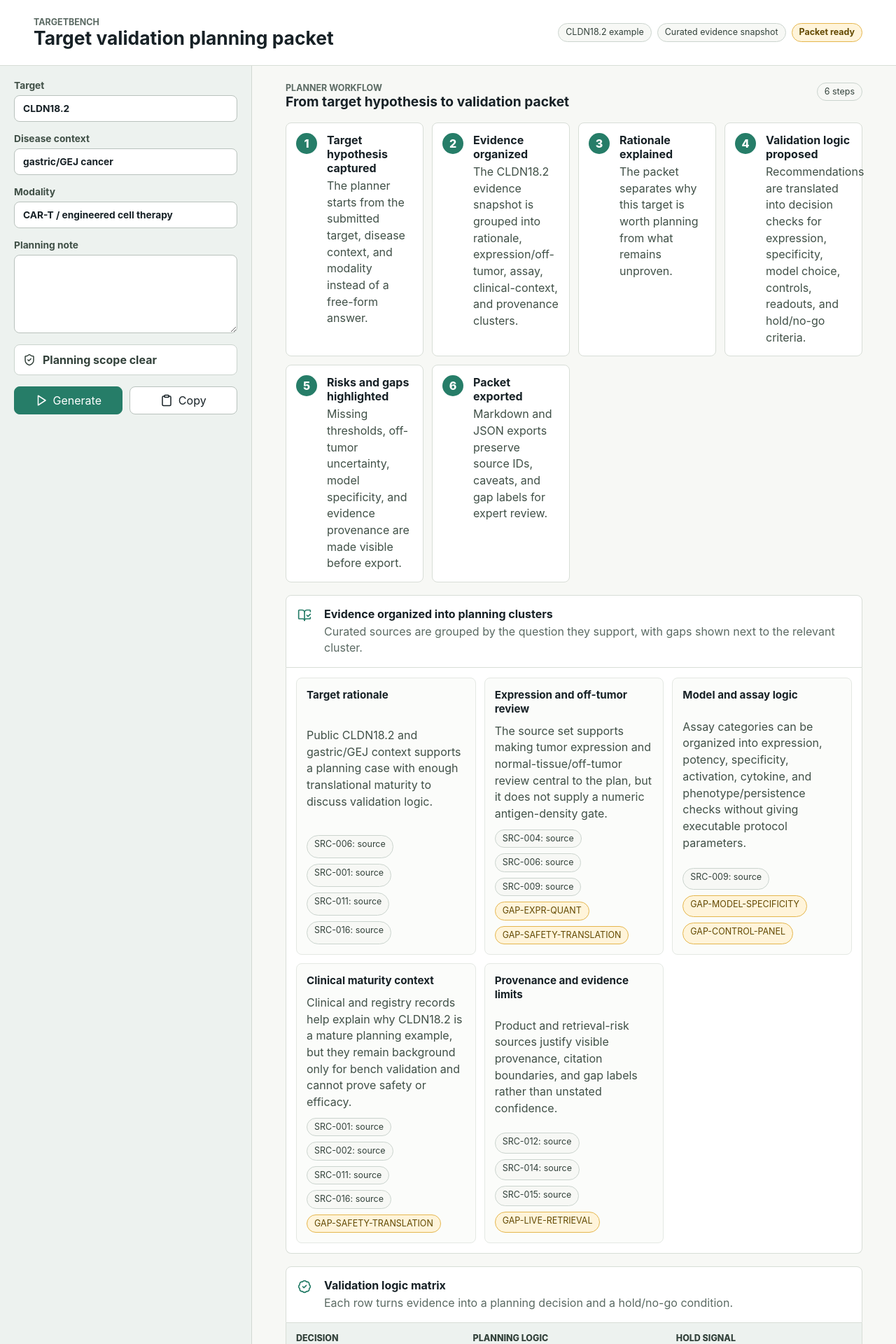
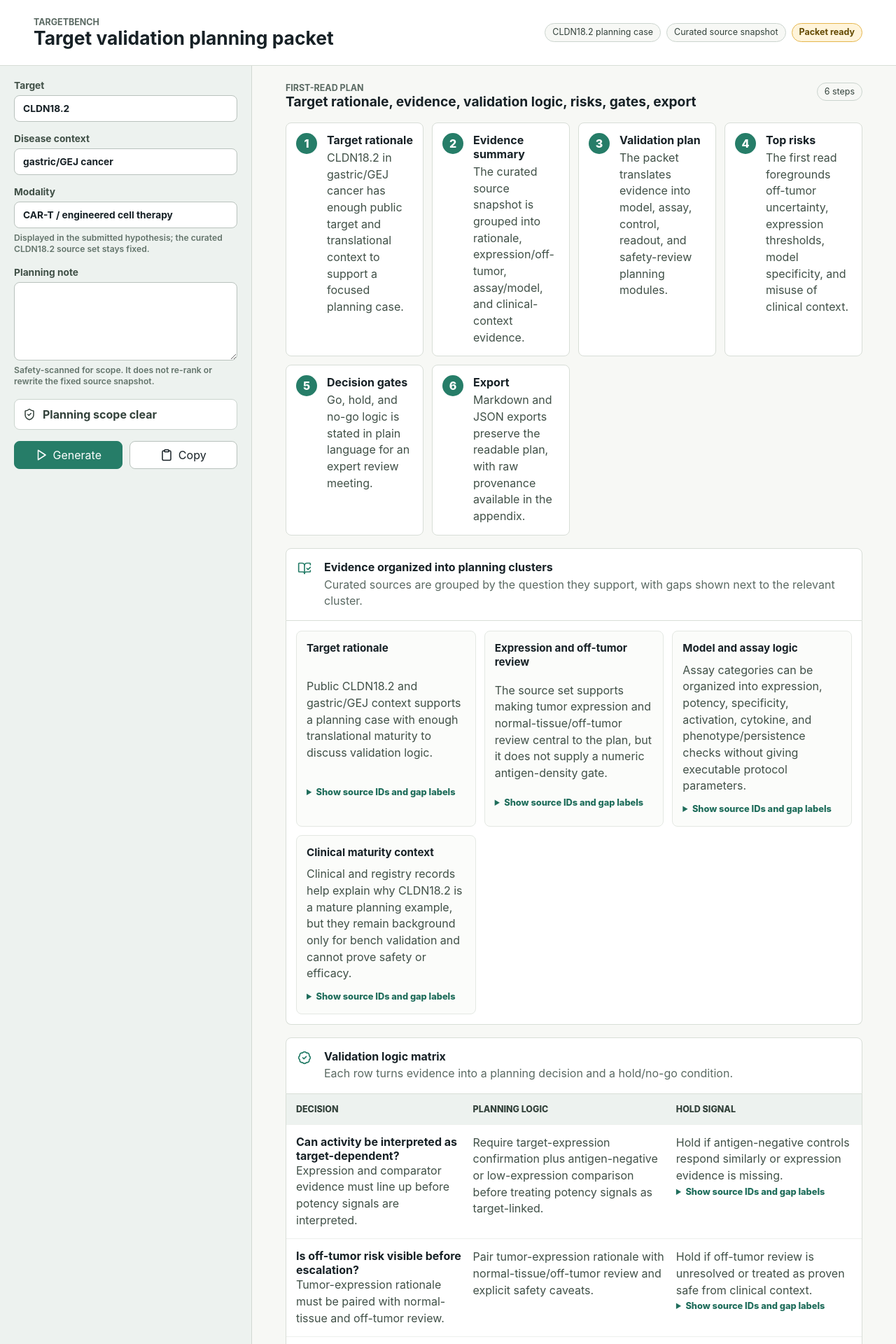
Before and after one commit to botnotstrawberry/AIxBio_hackathon, a React (Vite) app: page / in a window 1280 px wide. Shown: the top 1920 px of the page at 70% size. Built offline with nearby package versions, Linux system fonts and the light colour scheme.

Commit message:
feat: refine judge-readable demo packet

```diff
--- a/src/main.tsx
+++ b/src/main.tsx
@@ -94,8 +94,8 @@ function App() {
           <h1>Target validation planning packet</h1>
         </div>
         <div className="status-strip" aria-label="Run status">
-          <span>CLDN18.2 example</span>
-          <span>Curated evidence snapshot</span>
+          <span>CLDN18.2 planning case</span>
+          <span>Curated source snapshot</span>
           <strong>{packetStatusLabel(packet)}</strong>
         </div>
       </header>
@@ -113,10 +113,12 @@ function App() {
           <label>
             <span>Modality</span>
             <input value={modality} onChange={(event) => setModality(event.target.value)} />
+            <small>Displayed in the submitted hypothesis; the curated CLDN18.2 source set stays fixed.</small>
           </label>
           <label>
             <span>Planning note</span>
             <textarea value={prompt} onChange={(event) => setPrompt(event.target.value)} />
+            <small>Safety-scanned for scope. It does not re-rank or rewrite the fixed source snapshot.</small>
           </label>
 
           <div className="guardrail-preview">
@@ -187,8 +189,8 @@ function WorkflowView({ packet }: { packet: Packet }) {
     <div className="workflow-view">
       <div className="packet-heading">
         <div>
-          <div className="eyebrow">Planner workflow</div>
-          <h2>From target hypothesis to validation packet</h2>
+          <div className="eyebrow">First-read plan</div>
+          <h2>Target rationale, evidence, validation logic, risks, gates, export</h2>
         </div>
         <span className="count-pill">{packet.workflowSteps.length} steps</span>
       </div>
@@ -208,6 +210,8 @@ function WorkflowView({ packet }: { packet: Packet }) {
       <EvidenceClusters packet={packet} />
       <ValidationLogicMatrix packet={packet} />
       <TopRisks packet={packet} />
+      <DecisionGates packet={packet} />
+      <ExportSummary />
     </div>
   );
 }
@@ -227,7 +231,7 @@ function EvidenceClusters({ packet }: { packet: Packet }) {
           <article className="cluster-card" key={cluster.id}>
             <h4>{cluster.title}</h4>
             <p>{cluster.summary}</p>
-            <ReferenceRow
+            <ProvenanceDetails
               refs={cluster.sourceIds.map((id: string) => ({ id, role: "source" }))}
               gaps={cluster.gapLabels}
             />
@@ -258,13 +262,16 @@ function ValidationLogicMatrix({ packet }: { packet: Packet }) {
           <div className="matrix-row" key={row.id}>
             <div>
               <strong>{row.decisionPoint}</strong>
-              <ReferenceRow
+              <p>{row.evidenceSummary}</p>
+            </div>
+            <p>{row.planningLogic}</p>
+            <div>
+              <p>{row.gate}</p>
+              <ProvenanceDetails
                 refs={row.evidenceIds.map((id: string) => ({ id, role: "evidence" }))}
                 gaps={row.gapLabels}
               />
             </div>
-            <p>{row.planningLogic}</p>
-            <p>{row.gate}</p>
           </div>
         ))}
       </div>
@@ -289,9 +296,43 @@ function TopRisks({ packet }: { packet: Packet }) {
             <p>{risk.whyItMatters}</p>
             <strong>Next action</strong>
             <p>{risk.nextAction}</p>
-            <ReferenceRow refs={risk.evidenceRefs} gaps={risk.gapLabels} />
+            <ProvenanceDetails refs={risk.evidenceRefs} gaps={risk.gapLabels} />
           </article>
         ))}
+      </div>
+    </section>
+  );
+}
+
+function DecisionGates({ packet }: { packet: Packet }) {
+  return (
+    <section className="gate-section" aria-label="Decision gates">
+      <div className="section-title compact-title">
+        <ShieldCheck size={20} aria-hidden="true" />
+        <div>
+          <h3>Decision gates</h3>
+          <p>Plain-language go, hold, and no-go outcomes for an expert review meeting.</p>
+        </div>
+      </div>
+      <div className="gate-grid">
+        {packet.decisionGates.map((gate: any) => (
+          <article className="gate-card" key={gate.id}>
+            <strong>{gate.label}</strong>
+            <p>{gate.summary}</p>
+          </article>
+        ))}
+      </div>
+    </section>
+  );
+}
+
+function ExportSummary() {
+  return (
+    <section className="export-summary" aria-label="Export summary">
+      <FileText size={20} aria-hidden="true" />
+      <div>
+        <h3>Export</h3>
+        <p>Markdown and JSON exports keep the readable plan first, then place source records and gap labels in an appendix.</p>
       </div>
     </section>
   );
@@ -369,7 +410,7 @@ function PacketView({ packet }: { packet: Packet }) {
                 {section.recommendations.map((recommendation: any) => (
                   <div className="recommendation" key={recommendation.id}>
                     <p>{recommendation.text}</p>
-                    <ReferenceRow refs={recommendation.evidenceRefs} gaps={recommendation.gapLabels} />
+                    <ProvenanceDetails refs={recommendation.evidenceRefs} gaps={recommendation.gapLabels} />
                     {recommendation.caveats.length > 0 && (
                       <div className="caveat-row">
                         {recommendation.caveats.map((caveat: string) => (
@@ -401,7 +442,7 @@ function EvidenceView({ packet }: { packet: Packet }) {
       <div className="packet-heading">
         <div>
           <div className="eyebrow">Evidence ledger</div>
-          <h2>Source provenance and usage labels</h2>
+          <h2>Evidence summary with expandable source records</h2>
         </div>
         <span className="count-pill">{packet.sourceLedger.sources.length} sources</span>
       </div>
@@ -410,11 +451,17 @@ function EvidenceView({ packet }: { packet: Packet }) {
         {packet.sourceLedger.sources.map((source: any) => (
           <article className="source-card" key={source.id}>
             <div className="source-card-head">
-              <strong>{source.id}</strong>
+              <strong>Source record</strong>
               <span>{source.usageLabel}</span>
             </div>
             <p>{source.citeFor}</p>
+            <details className="source-details">
+              <summary>Show raw provenance</summary>
               <dl>
+                <div>
+                  <dt>Source ID</dt>
+                  <dd>{source.id}</dd>
+                </div>
                 <div>
                   <dt>Locator</dt>
                   <dd>{source.locator}</dd>
@@ -424,6 +471,7 @@ function EvidenceView({ packet }: { packet: Packet }) {
                   <dd>{source.doNotCiteFor}</dd>
                 </div>
               </dl>
+            </details>
           </article>
         ))}
       </div>
@@ -548,6 +596,22 @@ function ReferenceRow({
   );
 }
 
+function ProvenanceDetails({
+  refs,
+  gaps
+}: {
+  refs: Array<{ id: string; role: string }>;
+  gaps: string[];
+}) {
+  if ((!refs || refs.length === 0) && (!gaps || gaps.length === 0)) return null;
+  return (
+    <details className="provenance-details">
+      <summary>Show source IDs and gap labels</summary>
+      <ReferenceRow refs={refs || []} gaps={gaps || []} />
+    </details>
+  );
+}
+
 function pickSectionIcon(key: string) {
   if (key.includes("safety") || key.includes("off_tumor")) return iconMap.safety;
   if (key.includes("assay") || key.includes("readouts") || key.includes("model")) return iconMap.assay;
--- a/src/styles.css
+++ b/src/styles.css
@@ -171,6 +171,13 @@ label {
   font-weight: 700;
 }
 
+label small {
+  color: #63746b;
+  font-size: 0.76rem;
+  font-weight: 600;
+  line-height: 1.35;
+}
+
 input,
 textarea {
   width: 100%;
@@ -337,6 +344,8 @@ textarea {
 .cluster-card p,
 .matrix-row p,
 .risk-card p,
+.gate-card p,
+.export-summary p,
 .unsupported-card p {
   color: #405047;
   line-height: 1.48;
@@ -344,12 +353,14 @@ textarea {
 
 .cluster-section,
 .matrix-section,
-.risk-section {
+.risk-section,
+.gate-section {
   display: grid;
 }
 
 .cluster-grid,
-.risk-grid {
+.risk-grid,
+.gate-grid {
   display: grid;
   grid-template-columns: repeat(auto-fit, minmax(250px, 1fr));
   gap: 12px;
@@ -361,13 +372,33 @@ textarea {
 }
 
 .cluster-card,
-.risk-card {
+.risk-card,
+.gate-card {
   border: 1px solid #e4e8e3;
   border-radius: 8px;
   background: #fbfcfa;
   padding: 14px;
   display: grid;
   gap: 10px;
+}
+
+.gate-card strong {
+  font-size: 1.02rem;
+}
+
+.export-summary {
+  border: 1px solid #d8ded7;
+  border-radius: 8px;
+  background: #ffffff;
+  padding: 16px;
+  display: grid;
+  grid-template-columns: 28px minmax(0, 1fr);
+  gap: 10px;
+}
+
+.export-summary svg {
+  color: #267d68;
+  margin-top: 2px;
 }
 
 .validation-matrix {
@@ -451,9 +482,29 @@ textarea {
 }
 
 .source-card p,
-.source-card dd {
+.source-card dd,
+.provenance-details,
+.source-details {
   color: #405047;
   line-height: 1.45;
+}
+
+.provenance-details,
+.source-details {
+  margin-top: 2px;
+}
+
+.provenance-details summary,
+.source-details summary {
+  color: #1f6d5b;
+  cursor: pointer;
+  font-size: 0.8rem;
+  font-weight: 800;
+}
+
+.provenance-details .reference-row,
+.source-details dl {
+  margin-top: 8px;
 }
 
 dl {
--- a/src/targetbench-core.mjs
+++ b/src/targetbench-core.mjs
@@ -133,27 +133,19 @@ const sourceLedger = Object.freeze({
     },
     {
       id: "SRC-012",
-      usageLabel: "Provenance design context",
-      citeFor: "Scientific workflow retrieval and provenance-oriented product requirements.",
+      usageLabel: "Evidence-tracking context",
+      citeFor: "Why the packet separates source records from conclusions and keeps citation boundaries visible.",
       doNotCiteFor: "Do not cite as evidence that TargetBench recommendations are biologically correct.",
       locator: "PMID:41206112; PMCID:PMC12596265; DOI:10.1093/bib/bbaf571; https://europepmc.org/article/MED/41206112",
       linkedIds: ["DQ-004", "DQ-005"]
     },
     {
       id: "SRC-014",
-      usageLabel: "RAG risk and gap-label motivation",
-      citeFor: "RAG hallucination risk and multi-evidence refinement motivation.",
+      usageLabel: "Evidence-synthesis limitation context",
+      citeFor: "Why uncertain or incomplete evidence should be labeled instead of converted into overconfident conclusions.",
       doNotCiteFor: "Do not cite as proving TargetBench is hallucination-free.",
       locator: "PMID:41132171; PMCID:PMC12540348; DOI:10.3389/fpubh.2025.1635381; https://europepmc.org/article/MED/41132171",
       linkedIds: ["DQ-004", "DQ-005"]
-    },
-    {
-      id: "SRC-015",
-      usageLabel: "Optional API feasibility only",
-      citeFor: "Implementation feasibility for PubMed/NCBI source-adapter and provenance identifiers.",
-      doNotCiteFor: "Do not cite as biomedical evidence about target validation.",
-      locator: "NCBI Bookshelf E-utilities documentation: https://www.ncbi.nlm.nih.gov/books/NBK25501/",
-      linkedIds: ["DQ-005"]
     },
     {
       id: "SRC-016",
@@ -209,33 +201,33 @@ const gapLabels = Object.freeze([
 const workflowSteps = Object.freeze([
   {
     id: "workflow-input",
-    label: "Target hypothesis captured",
-    summary: "The planner starts from the submitted target, disease context, and modality instead of a free-form answer."
+    label: "Target rationale",
+    summary: "CLDN18.2 in gastric/GEJ cancer has enough public target and translational context to support a focused planning case."
   },
   {
     id: "workflow-evidence",
-    label: "Evidence organized",
-    summary: "The CLDN18.2 evidence snapshot is grouped into rationale, expression/off-tumor, assay, clinical-context, and provenance clusters."
+    label: "Evidence summary",
+    summary: "The curated source snapshot is grouped into rationale, expression/off-tumor, assay/model, and clinical-context evidence."
   },
   {
     id: "workflow-rationale",
-    label: "Rationale explained",
-    summary: "The packet separates why this target is worth planning from what remains unproven."
+    label: "Validation plan",
+    summary: "The packet translates evidence into model, assay, control, readout, and safety-review planning modules."
   },
   {
     id: "workflow-validation",
-    label: "Validation logic proposed",
-    summary: "Recommendations are translated into decision checks for expression, specificity, model choice, controls, readouts, and hold/no-go criteria."
+    label: "Top risks",
+    summary: "The first read foregrounds off-tumor uncertainty, expression thresholds, model specificity, and misuse of clinical context."
   },
   {
     id: "workflow-risks",
-    label: "Risks and gaps highlighted",
-    summary: "Missing thresholds, off-tumor uncertainty, model specificity, and evidence provenance are made visible before export."
+    label: "Decision gates",
+    summary: "Go, hold, and no-go logic is stated in plain language for an expert review meeting."
   },
   {
     id: "workflow-export",
-    label: "Packet exported",
-    summary: "Markdown and JSON exports preserve source IDs, caveats, and gap labels for expert review."
+    label: "Export",
+    summary: "Markdown and JSON exports preserve the readable plan, with raw provenance available in the appendix."
   }
 ]);
 
@@ -267,13 +259,6 @@ const evidenceClusters = Object.freeze([
     summary: "Clinical and registry records help explain why CLDN18.2 is a mature planning example, but they remain background only for bench validation and cannot prove safety or efficacy.",
     sourceIds: ["SRC-001", "SRC-002", "SRC-011", "SRC-016"],
     gapLabels: ["GAP-SAFETY-TRANSLATION"]
-  },
-  {
-    id: "cluster-provenance",
-    title: "Provenance and evidence limits",
-    summary: "Product and retrieval-risk sources justify visible provenance, citation boundaries, and gap labels rather than unstated confidence.",
-    sourceIds: ["SRC-012", "SRC-014", "SRC-015"],
-    gapLabels: ["GAP-LIVE-RETRIEVAL"]
   }
 ]);
 
@@ -281,6 +266,7 @@ const validationLogicMatrix = Object.freeze([
   {
     id: "VAL-001",
     decisionPoint: "Can activity be interpreted as target-dependent?",
+    evidenceSummary: "Expression and comparator evidence must line up before potency signals are interpreted.",
     planningLogic: "Require target-expression confirmation plus antigen-negative or low-expression comparison before treating potency signals as target-linked.",
     evidenceIds: ["CLAIM-002", "CLAIM-003", "SRC-009"],
     gate: "Hold if antigen-negative controls respond similarly or expression evidence is missing.",
@@ -289,6 +275,7 @@ const validationLogicMatrix = Object.freeze([
   {
     id: "VAL-002",
     decisionPoint: "Is off-tumor risk visible before escalation?",
+    evidenceSummary: "Tumor-expression rationale must be paired with normal-tissue and off-tumor review.",
     planningLogic: "Pair tumor-expression rationale with normal-tissue/off-tumor review and explicit safety caveats.",
     evidenceIds: ["CLAIM-004", "DQ-004", "SRC-004"],
     gate: "Hold if off-tumor review is unresolved or treated as proven safe from clinical context.",
@@ -297,6 +284,7 @@ const validationLogicMatrix = Object.freeze([
   {
     id: "VAL-003",
     decisionPoint: "Are model systems credible enough for first-pass planning?",
+    evidenceSummary: "Model classes should include target-positive, target-negative, and off-tumor-relevant comparison categories.",
     planningLogic: "Use gastric/GEJ model classes with target-positive, target-negative, and off-tumor-relevant comparator categories.",
     evidenceIds: ["CLAIM-002", "CLAIM-003", "SRC-009"],
     gate: "Hold if the model panel is a single positive context with no specificity comparator.",
@@ -305,18 +293,11 @@ const validationLogicMatrix = Object.freeze([
   {
     id: "VAL-004",
     decisionPoint: "Do controls make the result interpretable?",
+    evidenceSummary: "Controls must separate antigen-dependent signal from background or nonspecific activity.",
     planningLogic: "Track target-positive, target-negative, non-targeted or mock-engineered, irrelevant-antigen, assay-background, and off-tumor comparison controls.",
     evidenceIds: ["CLAIM-003", "CLAIM-009", "SRC-009"],
     gate: "Hold if control identity or acceptance logic is missing from expert review.",
     gapLabels: ["GAP-CONTROL-PANEL"]
-  },
-  {
-    id: "VAL-005",
-    decisionPoint: "Can the exported packet be audited?",
-    planningLogic: "Attach source IDs, caveats, and gap labels to recommendations so users can see what is supported, contextual, or missing.",
-    evidenceIds: ["CLAIM-007", "CLAIM-008", "SRC-012", "SRC-014"],
-    gate: "Hold if recommendations are uncited or clinical context is used as bench proof.",
-    gapLabels: ["GAP-LIVE-RETRIEVAL"]
   }
 ]);
 
@@ -347,11 +328,29 @@ const topRisks = Object.freeze([
   },
   {
     id: "RISK-004",
-    title: "Curated evidence is not a systematic review",
-    whyItMatters: "The packet is reproducible and auditable, but it does not claim complete literature coverage.",
-    nextAction: "Show the curated snapshot clearly and reserve live refresh or systematic review for a later mode.",
-    evidenceRefs: refs(["CLAIM-008", "SRC-012", "SRC-014"]),
-    gapLabels: ["GAP-LIVE-RETRIEVAL"]
+    title: "Clinical context can be overread",
+    whyItMatters: "Clinical and registry records explain maturity, but they cannot prove bench validation, safety, or efficacy.",
+    nextAction: "Keep clinical sources as background and require assay-specific evidence for validation decisions.",
+    evidenceRefs: refs(["CLAIM-006", "SRC-002", "SRC-011", "SRC-016"]),
+    gapLabels: ["GAP-SAFETY-TRANSLATION"]
+  }
+]);
+
+const decisionGates = Object.freeze([
+  {
+    id: "DG-GO",
+    label: "Go",
+    summary: "Proceed to deeper validation planning only when expression evidence, specificity logic, controls, model context, and off-tumor review are coherent together."
+  },
+  {
+    id: "DG-HOLD",
+    label: "Hold",
+    summary: "Pause when the evidence is promising but missing expression thresholds, control definitions, model specificity, or normal-tissue review."
+  },
+  {
+    id: "DG-NO-GO",
+    label: "No-go",
+    summary: "Stop if activity appears nonspecific, clinical context is being treated as proof, or the next request requires patient advice, protocol parameters, or safety clearance."
   }
 ]);
 
@@ -491,9 +490,9 @@ function cldn182Packet(input) {
         ),
         recommendation(
           "RAT-002",
-          "Treat B7-H3 glioblastoma as a plausible target that needs its own curated source review before a reliable packet is generated.",
-          ["CLAIM-005", "DQ-002"],
-          { caveats: ["This is a build-feasibility distinction, not a biological ranking."] }
+          "Keep clinical maturity, target-expression rationale, and off-tumor review separate so the packet does not imply that one kind of evidence proves the others.",
+          ["CLAIM-001", "CLAIM-004", "CLAIM-006", "SRC-004", "SRC-006"],
+          { caveats: ["Clinical and registry records are background only for validation planning."] }
         )
       ]
     },
@@ -578,7 +577,7 @@ function cldn182Packet(input) {
         ),
         recommendation(
           "CTRL-002",
-          "Mark clinical/trial records as target-context controls for product narrative only; they cannot serve as assay controls or validation proof.",
+          "Mark clinical and registry records as target-context background only; they cannot serve as assay controls or validation proof.",
           ["CLAIM-006", "SRC-002", "SRC-011", "SRC-016"],
           { role: "context-only" }
         )
@@ -649,11 +648,11 @@ function cldn182Packet(input) {
     {
       key: "source_ids_citations",
       title: "Source IDs/citations",
-      summary: "Visible provenance that keeps recommendations auditable.",
+      summary: "Appendix record that links recommendations to the curated source snapshot.",
       recommendations: [
         recommendation(
           "SRCLEDGER-001",
-          "Keep each recommendation tied to supporting sources, claim notes, question notes, or explicit gap labels; clinical and registry records remain background only.",
+          "Keep source records and missing-evidence labels available for expert review without letting raw IDs dominate the first-read packet.",
           ["DQ-005", "CLAIM-006", "CLAIM-007", "CLAIM-008", "SRC-012", "SRC-014"],
           { gapLabels: ["GAP-LIVE-RETRIEVAL"] }
         )
@@ -713,12 +712,13 @@ function cldn182Packet(input) {
       mode: "disabled",
       status: "pre-reviewed source set",
       coreDependency: false,
-      evidenceRefs: refs(["CLAIM-008", "NULL-001", "NULL-002", "SRC-015"])
+      evidenceRefs: refs(["CLAIM-008", "NULL-001", "NULL-002"])
     },
     workflowSteps,
     evidenceClusters,
     validationLogicMatrix,
     topRisks,
+    decisionGates,
     sections,
     sourceLedger,
     gapLabels,
@@ -770,7 +770,8 @@ export function exportPacketAsMarkdown(packet) {
     "",
     `Generated: ${packet.generatedAt}`,
     `Submitted target: ${packet.input.target} in ${packet.input.disease} (${packet.input.modality})`,
-    `Evidence snapshot: ${packet.liveRetrieval.status}. No live literature or registry query was run for this export; the source set is curated for reproducibility.`,
+    `Evidence snapshot: ${packet.liveRetrieval.status}. The source set is curated for reproducibility and is not a systematic review.`,
+    `Input handling: modality and planning note are safety-scanned and displayed, but this curated CLDN18.2 source set does not change based on them.`,
     "",
     "## One-page summary",
     "",
@@ -791,22 +792,14 @@ export function exportPacketAsMarkdown(packet) {
   lines.push("## Evidence clusters", "");
   for (const cluster of packet.evidenceClusters) {
     lines.push(`- ${cluster.title}: ${cluster.summary}`);
-    lines.push(`  Sources: ${cluster.sourceIds.map((id) => `\`${id}\``).join(", ")}`);
-    if (cluster.gapLabels.length > 0) {
-      lines.push(`  Gaps: ${cluster.gapLabels.map((id) => `\`${id}\``).join(", ")}`);
-    }
   }
   lines.push("");
 
   lines.push("## Validation logic matrix", "");
-  lines.push("| Decision point | Planning logic | Evidence | Hold/no-go signal |");
+  lines.push("| Decision point | Evidence basis | Planning logic | Hold/no-go signal |");
   lines.push("|---|---|---|---|");
   for (const row of packet.validationLogicMatrix) {
-    const evidence = row.evidenceIds.map((id) => `\`${id}\``).join(", ");
-    const gaps = row.gapLabels.length > 0
-      ? ` Gaps: ${row.gapLabels.map((id) => `\`${id}\``).join(", ")}.`
-      : "";
-    lines.push(`| ${row.decisionPoint} | ${row.planningLogic} | ${evidence} | ${row.gate}${gaps} |`);
+    lines.push(`| ${row.decisionPoint} | ${row.evidenceSummary} | ${row.planningLogic} | ${row.gate} |`);
   }
   lines.push("");
 
@@ -814,8 +807,6 @@ export function exportPacketAsMarkdown(packet) {
   for (const risk of packet.topRisks) {
     lines.push(`- ${risk.title}: ${risk.whyItMatters}`);
     lines.push(`  Next action: ${risk.nextAction}`);
-    lines.push(`  Evidence: ${formatRefs(risk.evidenceRefs)}`);
-    lines.push(`  Gaps: ${risk.gapLabels.map((id) => `\`${id}\``).join(", ")}`);
   }
   lines.push("");
 
@@ -825,10 +816,33 @@ export function exportPacketAsMarkdown(packet) {
   }
   lines.push("");
 
-  for (const section of packet.sections) {
+  lines.push("## Decision gates", "");
+  for (const gate of packet.decisionGates) {
+    lines.push(`- ${gate.label}: ${gate.summary}`);
+  }
+  lines.push("");
+
+  const appendixSectionKeys = new Set(["source_ids_citations", "caveats", "gap_labels"]);
+  const mainSections = packet.sections.filter((section) => !appendixSectionKeys.has(section.key));
+  const appendixSections = packet.sections.filter((section) => appendixSectionKeys.has(section.key));
+
+  lines.push("## Detailed validation plan", "");
+  for (const section of mainSections) {
     lines.push(`## ${section.title}`, "", section.summary, "");
     for (const recommendation of section.recommendations) {
-      lines.push(`- ${recommendation.id}: ${recommendation.text}`);
+      lines.push(`- ${recommendation.text}`);
+      if (recommendation.caveats.length > 0) {
+        lines.push(`  Caveats: ${recommendation.caveats.join(" | ")}`);
+      }
+    }
+    lines.push("");
+  }
+
+  lines.push("## Appendix: provenance and boundaries", "");
+  for (const section of appendixSections) {
+    lines.push(`## ${section.title}`, "", section.summary, "");
+    for (const recommendation of section.recommendations) {
+      lines.push(`- ${recommendation.text}`);
       lines.push(`  Evidence: ${formatRefs(recommendation.evidenceRefs)}`);
       if (recommendation.gapLabels.length > 0) {
         lines.push(`  Gap labels: ${recommendation.gapLabels.map((item) => `\`${item}\``).join(", ")}`);
```
Also changed, not shown: demo/targetbench-cldn18_2-gastric_gej.json (+69 -74 lines), demo/targetbench-cldn18_2-gastric_gej.md (+55 -92 lines), 1 other file (tests, documents, lock files or other folders). Lines whose indentation alone changed are shown as unchanged.
